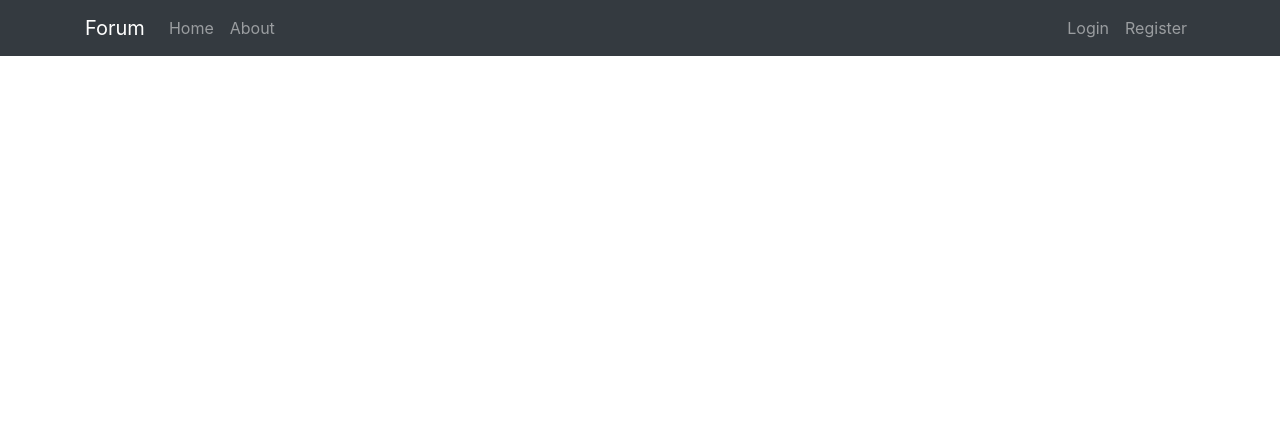
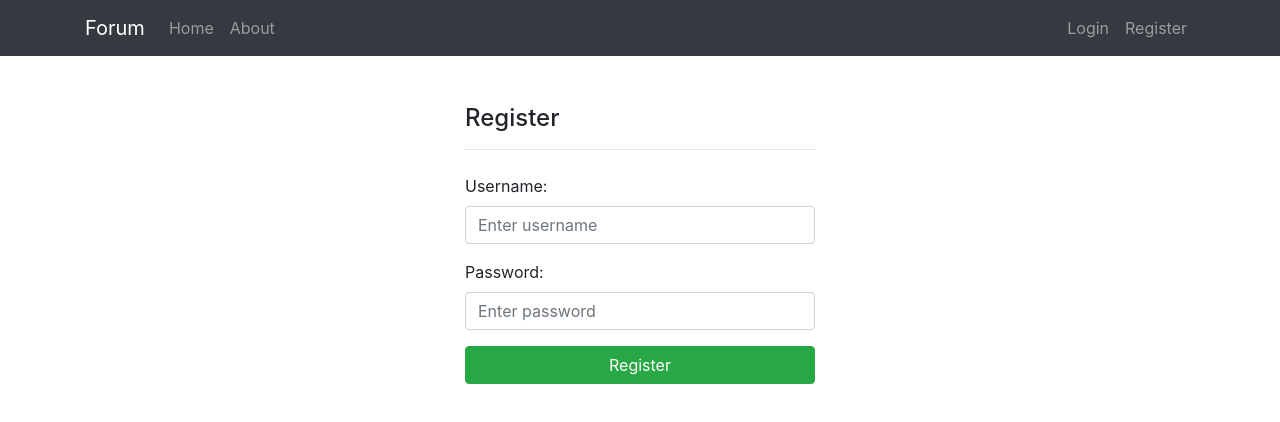
Before and after one commit to lukaisailovic/forum-app, a Vue app in the folder frontend/: page /register in a window 1280 px wide. Shown: the top 422 px of the page. Built offline with nearby package versions, Linux system fonts and the light colour scheme; no server answers.

Commit message:
User registration

```diff
--- a/frontend/src/components/Navbar.vue
+++ b/frontend/src/components/Navbar.vue
@@ -23,7 +23,7 @@
                            <b-dropdown-item href="#" @click.prevent="logOut">Sign Out</b-dropdown-item>
                        </b-nav-item-dropdown>
                        <b-nav-item :to="{ name: 'Login'}" v-if="!isLoggedIn">Login</b-nav-item>
-                       <b-nav-item to="/" v-if="!isLoggedIn">Register</b-nav-item>
+                       <b-nav-item :to="{ name: 'Register'}" v-if="!isLoggedIn">Register</b-nav-item>
                    </b-navbar-nav>
                </b-collapse>
            </b-container>
--- a/frontend/src/views/Login.vue
+++ b/frontend/src/views/Login.vue
@@ -2,7 +2,10 @@
     <div class="login">
         <b-row class="justify-content-center mt-5">
             <b-col md="4">
-
+                <h4 class="mb-3">
+                    Login
+                </h4>
+                <hr class="mb-4">
                 <b-form @submit.prevent="onSubmit">
                     <b-form-group
                         id="username-input-group"
@@ -23,7 +26,7 @@
 
                     <b-form-group
                         id="password-input-group"
-                        label="Username:"
+                        label="Password:"
                         label-for="password-input"
 
                     >
@@ -37,7 +40,7 @@
                             max="20"
                         ></b-form-input>
                     </b-form-group>
-                    <b-button type="submit" variant="primary">Log in</b-button>
+                    <b-button type="submit" variant="primary" block>Log in</b-button>
                 </b-form>
 
             </b-col>
@@ -46,7 +49,7 @@
 </template>
 
 <script>
-import axios from "axios";
+import axios from '../store/axios';
 
 export default {
     name: 'Login',
--- a/frontend/src/views/Register.vue
+++ b/frontend/src/views/Register.vue
@@ -1,20 +1,107 @@
 <template>
-    <div class="register">
+    <div class="login">
+        <b-row class="justify-content-center mt-5">
+            <b-col md="4">
+                <h4 class="mb-3">
+                    Register
+                </h4>
+                <hr class="mb-4">
+                <b-form @submit.prevent="onSubmit">
+                    <b-form-group
+                        id="username-input-group"
+                        label="Username:"
+                        label-for="username-input"
 
+                    >
+                        <b-form-input
+                            id="username-input"
+                            v-model="form.username"
+                            type="text"
+                            placeholder="Enter username"
+                            required
+                            min="4"
+                            max="20"
+                        ></b-form-input>
+                    </b-form-group>
+
+                    <b-form-group
+                        id="password-input-group"
+                        label="Password:"
+                        label-for="password-input"
+
+                    >
+                        <b-form-input
+                            id="password-input"
+                            v-model="form.password"
+                            type="password"
+                            placeholder="Enter password"
+                            required
+                            min="8"
+                            max="20"
+                        ></b-form-input>
+                    </b-form-group>
+                    <b-button type="submit" variant="success" block>Register</b-button>
+                </b-form>
+
+            </b-col>
+        </b-row>
     </div>
 </template>
 
 <script>
-
-
+import axios from '../store/axios';
 
 export default {
     name: 'Register',
-    components: {
+    data() {
+        return {
+            form: {
+                username: '',
+                password: '',
+                loading: false,
+            }
+        }
+    },
+    methods: {
 
-    },
-    async mounted() {
+        async onSubmit(){
+            this.loading = true;
+            try {
+                const res = await axios.post('user/register',{
+                    username: this.form.username,
+                    password: this.form.password
+                });
+                if (res.status === 201) {
+                    this.$bvToast.toast('Your account has been registered successfully, you can log in now', {
+                        title: 'Registration successful',
+                        variant: 'success',
+                        solid: true,
+                        autoHideDelay: 3000,
+                        appendToast: true
+                    })
 
+                } else {
+
+                    this.$bvToast.toast(res.data.message, {
+                        title: 'Login error',
+                        variant: 'danger',
+                        solid: true,
+                        autoHideDelay: 3000,
+                        appendToast: true
+                    })
+                }
+            } catch (error) {
+                this.$bvToast.toast(error.response.data.message, {
+                    title: 'Login error',
+                    variant: 'danger',
+                    solid: true,
+                    autoHideDelay: 3000,
+                    appendToast: true
+                })
+            } finally {
+                this.loading = false;
+            }
+        }
     }
 }
 </script>
```
